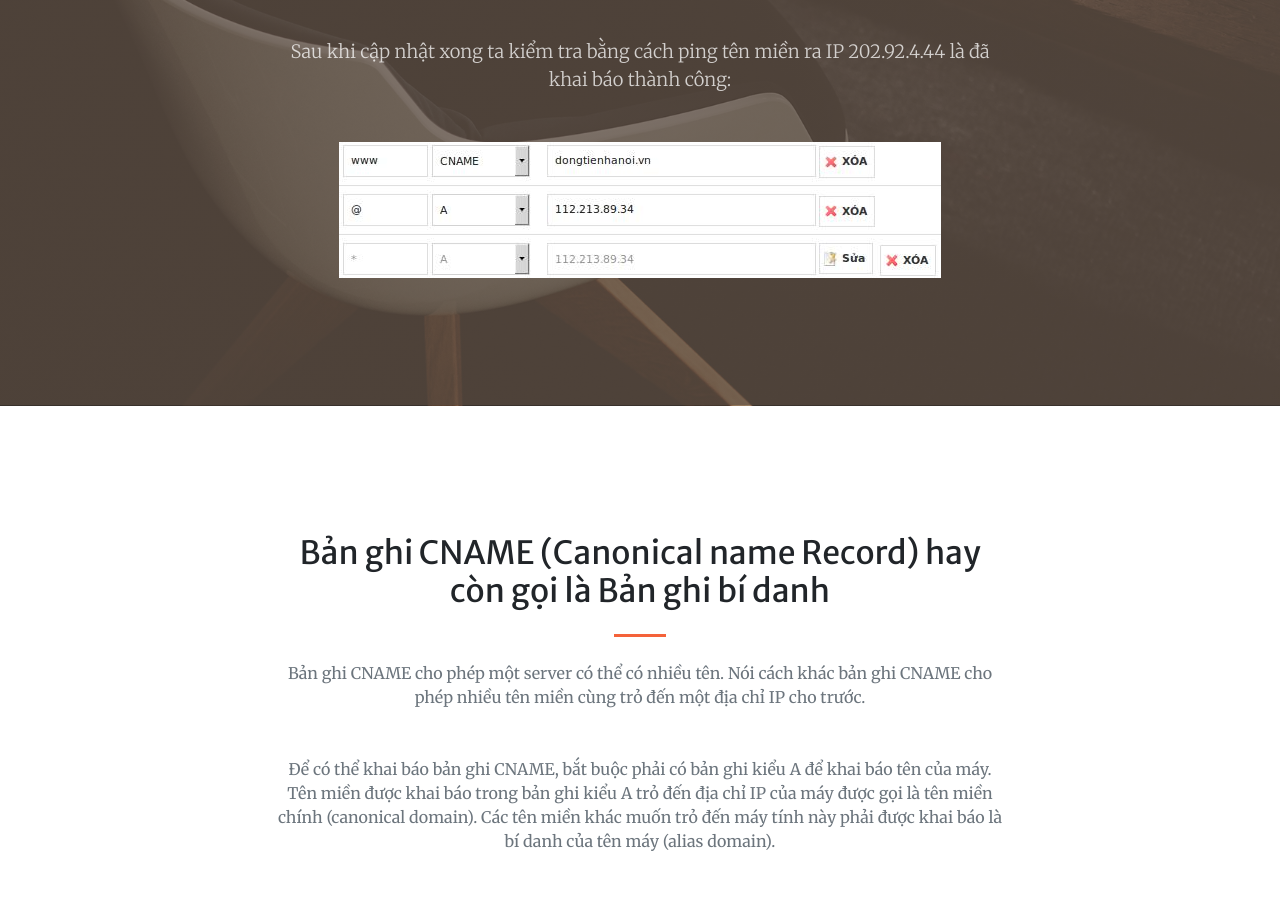
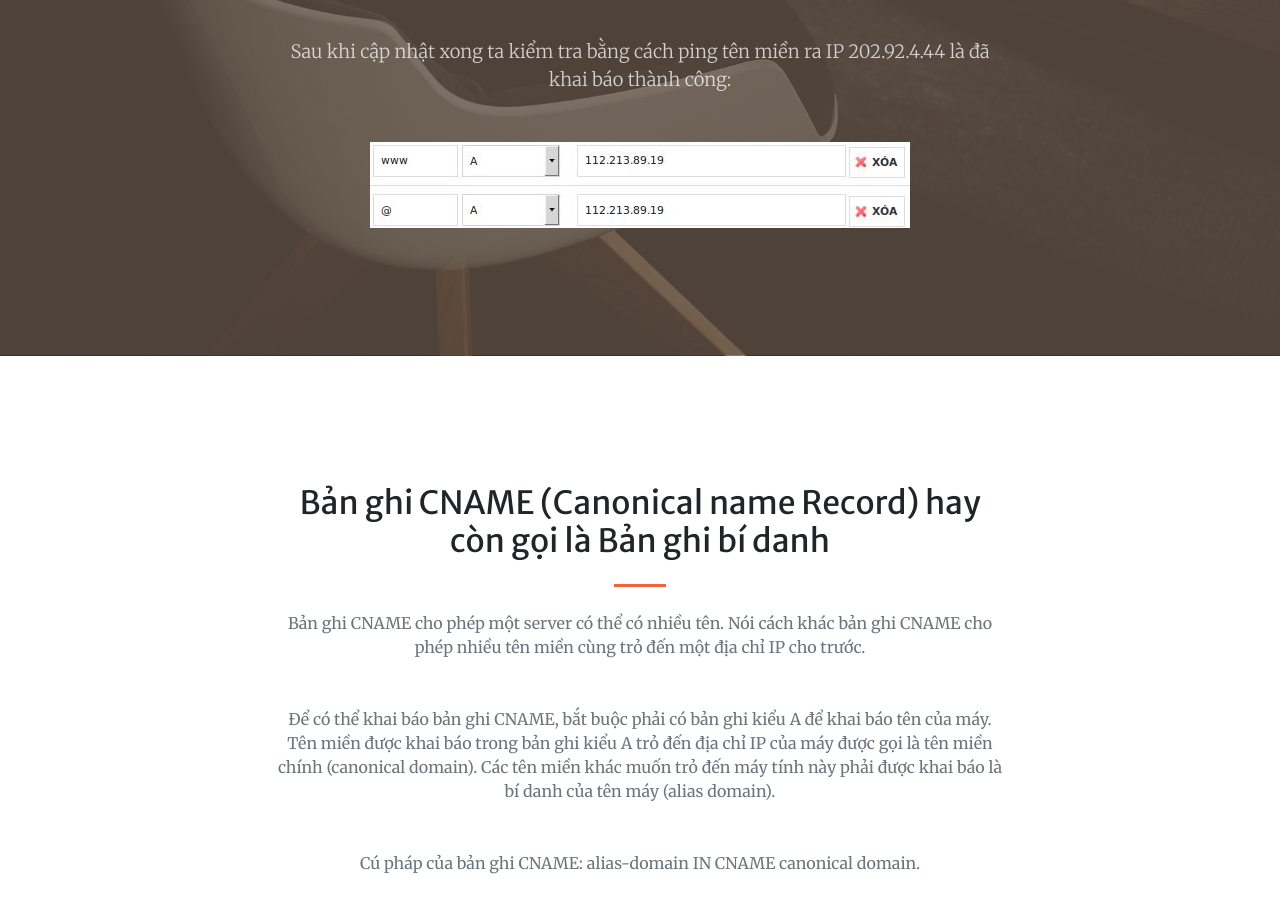
Before and after one commit to dangphampa/linux, a website with bundled scripts: page index.html in a window 1280 px wide. Shown: the part 2392-3290 px from the top of the page. Built offline with nearby package versions, Linux system fonts and the light colour scheme; files whose address does not match are found by name.

Commit message:
Update index.html

```diff
--- a/index.html
+++ b/index.html
@@ -130,7 +130,7 @@
           <p class="text-white-75 font-weight-light mb-5">VD: Trỏ tên miền pavietnam.com.vn về hosting có địa chỉ IP 202.92.4.44</p>
           <p class="text-white-75 font-weight-light mb-5">@ A 202.92.4.44(Khai báo bản ghi A ở tên miền pavietnam.com.vn: Tên bản ghi: @ - Loại bản ghi: A - Giá trị bản ghi: 202.92.4.44)</p>
           <p class="text-white-75 font-weight-light mb-5">Sau khi cập nhật xong ta kiểm tra bằng cách ping tên miền ra IP 202.92.4.44 là đã khai báo thành công:</p>
-          <img class="img-fluid" src="img/portfolio/thumbnails/11.jpg" alt="">
+          <img class="img-fluid" src="img/portfolio/thumbnails/111.jpg" alt="">
         </div>
       </div>
     </div>
```
